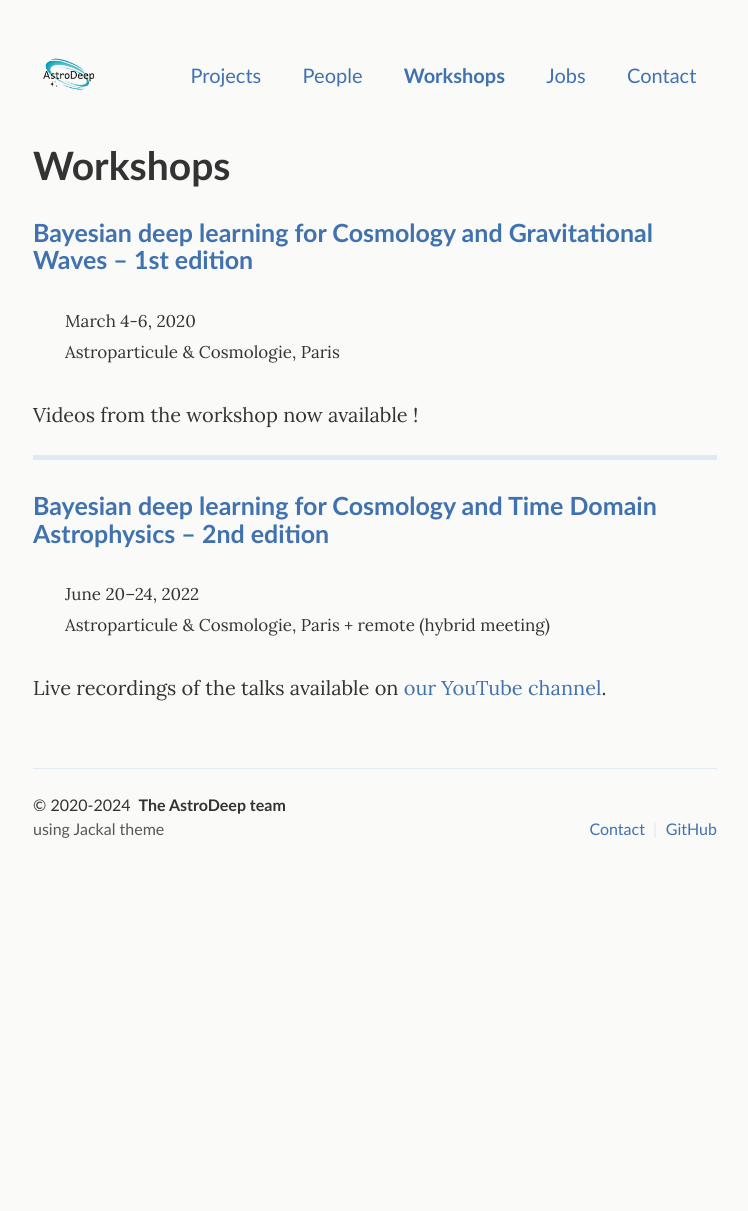
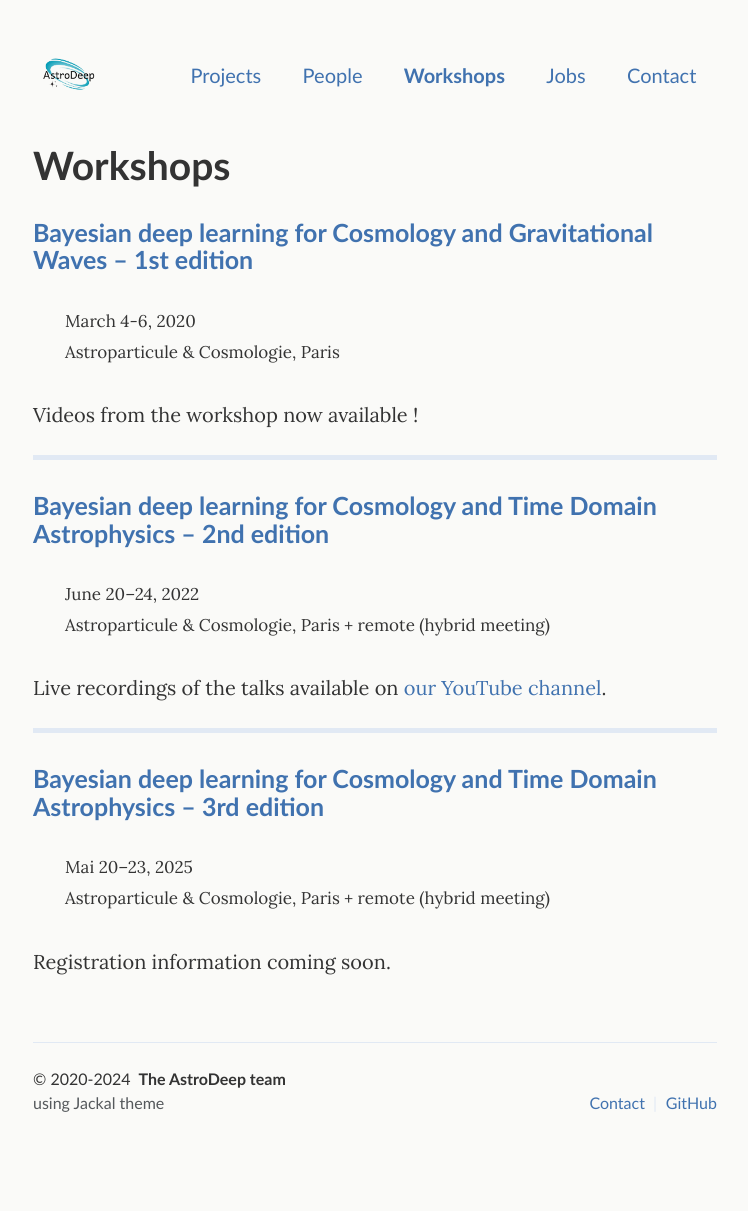
Before and after one commit to astrodeepnet/website, a Jekyll site: the page built from _pages/workshops.md, in a window 1280 px wide. Shown: the whole page, without its empty margins (265-1013 px from the left). Built offline with Jekyll 4.4.1, drawn with Linux system fonts in a browser that asks for light colours; before the commit the page ends 937 px from its top, so only the background shows below that.

Commit message:
Add workshop 3

```diff
--- a/_pages/workshops.md
+++ b/_pages/workshops.md
@@ -21,3 +21,12 @@ Videos from the workshop now available !
 > Astroparticule & Cosmologie, Paris + remote (hybrid meeting)
 
 Live recordings of the talks available on [our YouTube channel](https://www.youtube.com/playlist?list=PLywBH0_7tBJ9BG2nKodRdn6ReDaW075gM).
+
+---
+
+### [Bayesian deep learning for Cosmology and Time Domain Astrophysics – 3rd edition](https://astrodeep.net/workshop2025/){:target="_blank":rel="noopener noreferrer"}
+
+> Mai 20–23, 2025
+> Astroparticule & Cosmologie, Paris + remote (hybrid meeting)
+
+Registration information coming soon.
```
